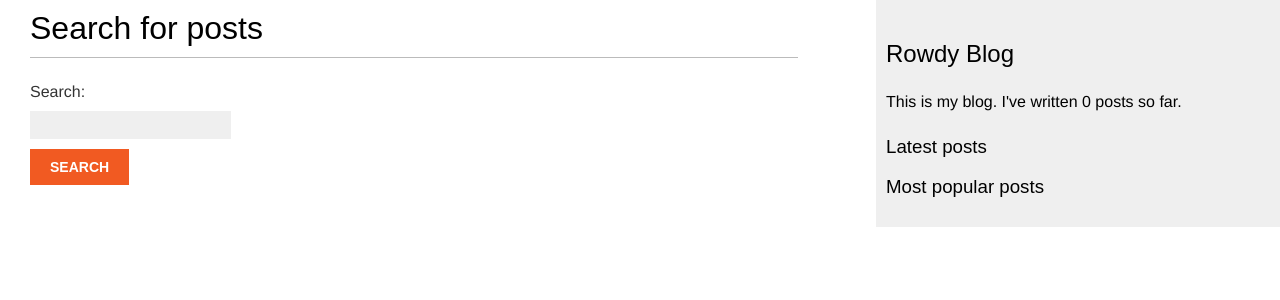
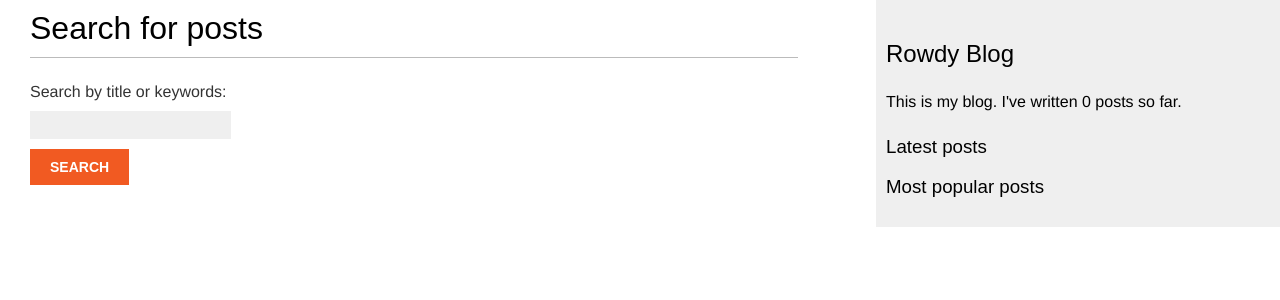
Before and after one commit to geoffreysessums/RowdyBlog, a Django app: page /search/ in a window 1280 px wide. Shown: the part 61-361 px from the top of the page. Run offline with Django 3.2, Linux system fonts and the light colour scheme; data that the repository does not hold is empty; some web fonts are replaced.

Commit message:
Added label to search form

```diff
--- a/DjangoSite/blog/forms.py
+++ b/DjangoSite/blog/forms.py
@@ -18,7 +18,7 @@ class CommentForm(forms.ModelForm):
 
 
 class SearchForm(forms.Form):
-    query = forms.CharField(label='Search')
+    query = forms.CharField(label='Search by title or keywords')
 
 
 class EmailSignupForm(forms.ModelForm):
--- a/DjangoSite/blog/templates/blog/post/search.html
+++ b/DjangoSite/blog/templates/blog/post/search.html
@@ -21,7 +21,7 @@
       <h1>Search for posts</h1>
       <form action="." method="get">
         {{ form.as_p }}
-        <input type="submit" value="Search">
+        <input type="submit" value="Search" label="" size="40">
       </form>
     {% endif %}
 {% endblock %}
```
